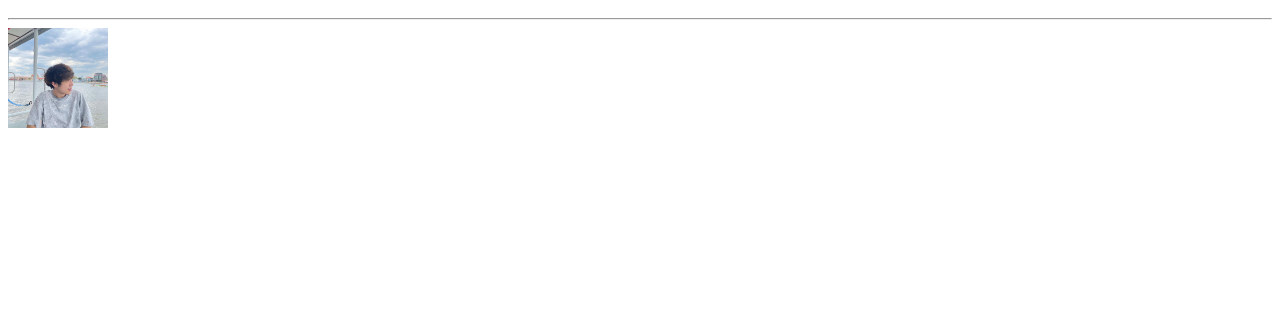
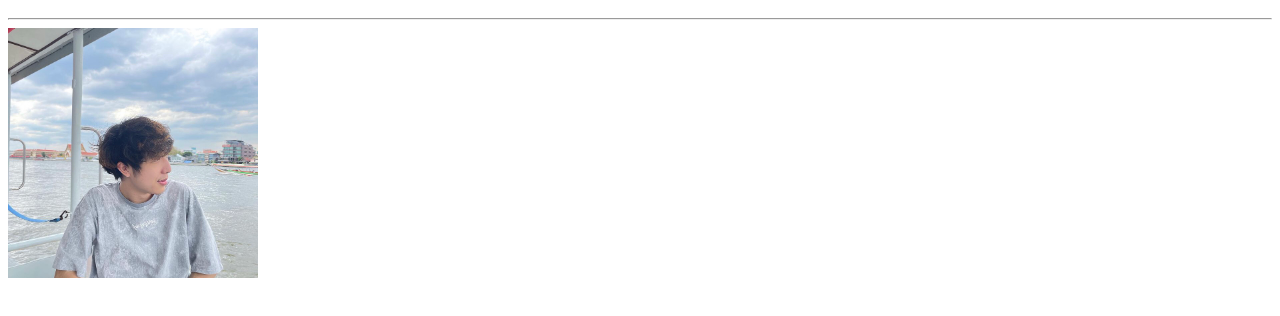
Before and after one commit to phurits/Lab01, a plain HTML site: page index.html in a window 1280 px wide. Shown: the part 48-364 px from the top of the page. Drawn offline with Linux system fonts and the light colour scheme.

Commit message:
Update index.html

```diff
--- a/index.html
+++ b/index.html
@@ -8,6 +8,6 @@
 <body>
     <h1>Phurit Sararattanakul</h1>
     <hr>
-    <img src="image1.png" alt="Profile Picture" width="100" height="100">
+    <img src="image1.png" alt="Profile Picture" width="250" height="250">
 </body>
 </html>
```
